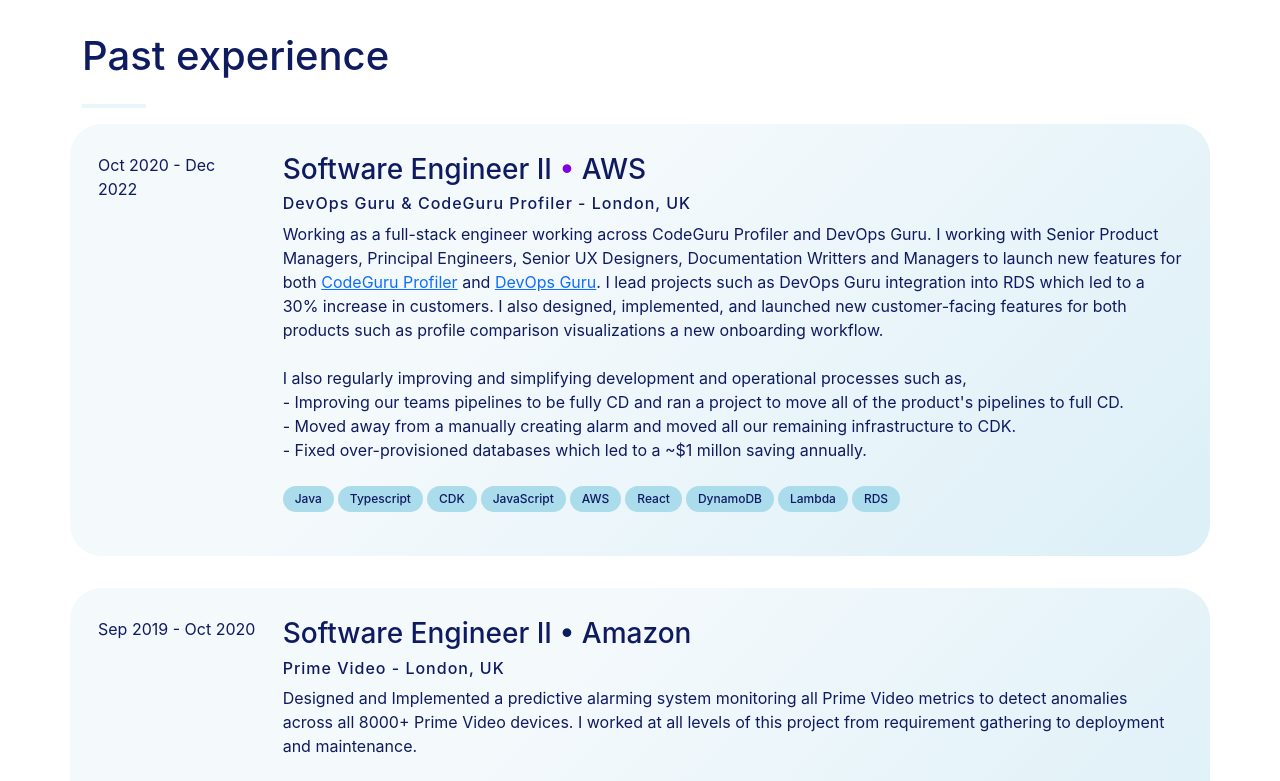
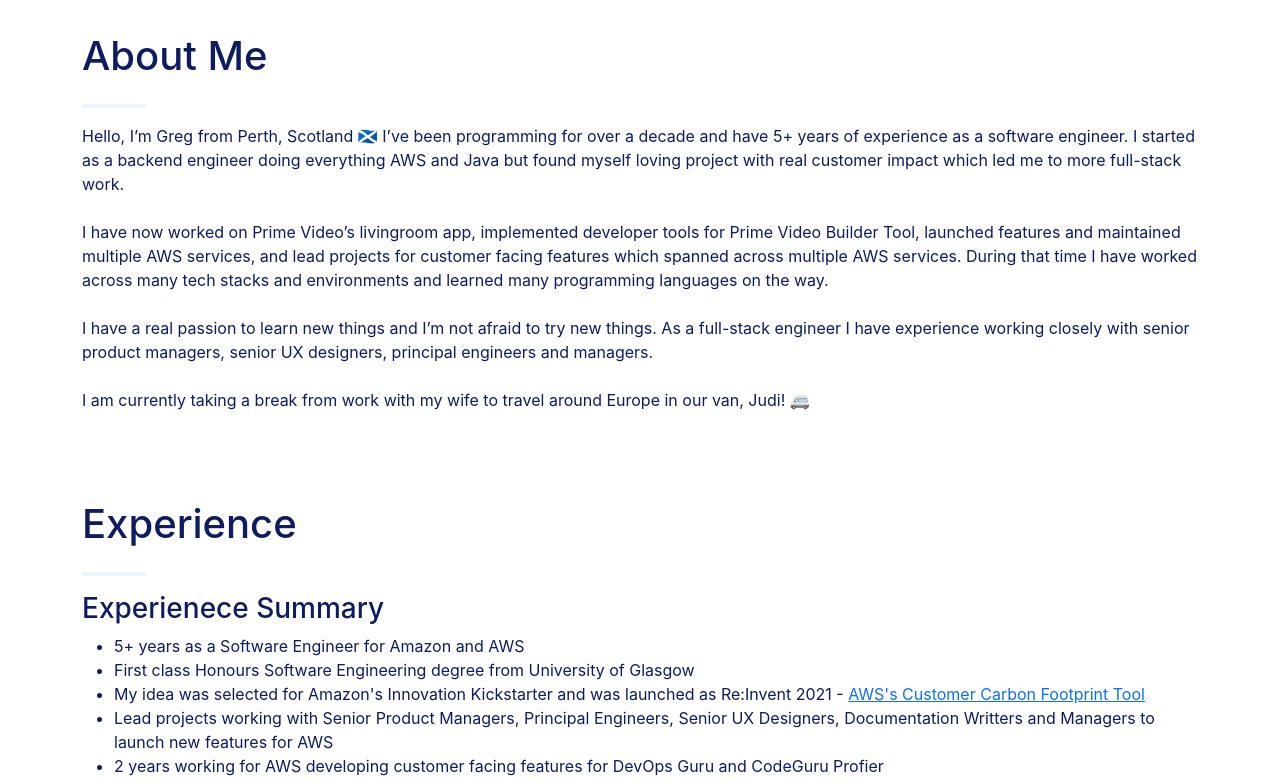
Before and after one commit to Greg12Thomson/personalWebsite, a React (Create React App) app: page / in a window 1280 px wide. Shown: the part 800-1581 px from the top of the page. Built offline with nearby package versions, Linux system fonts and the light colour scheme.

Commit message:
Add experience summary

```diff
--- a/package.json
+++ b/package.json
@@ -4,6 +4,7 @@
   "private": true,
   "dependencies": {
     "@fortawesome/fontawesome": "^1.1.8",
+    "@fortawesome/fontawesome-svg-core": "^6.4.0",
     "@fortawesome/free-regular-svg-icons": "^6.4.0",
     "@fortawesome/free-solid-svg-icons": "^6.4.0",
     "@fortawesome/react-fontawesome": "^0.2.0",
--- a/src/App.tsx
+++ b/src/App.tsx
@@ -12,6 +12,37 @@
       <header className="App-header">
         <Hero />
       </header>
+
+      <div className="section">
+        <Container className="experience">
+          <Row>
+            <Col md={12}>
+              <h1>About Me</h1>
+            </Col>
+          </Row>
+          <hr/>
+          <p>
+            Hello, I’m Greg from Perth, Scotland 🏴󠁧󠁢󠁳󠁣󠁴󠁿 I’ve been programming for over a decade and have
+            5+ years of experience as a software engineer. I started as a backend engineer doing
+            everything AWS and Java but found myself loving project with real customer
+            impact which led me to more full-stack work.<br/><br/>
+
+            I have now worked on Prime Video’s livingroom app, implemented developer tools
+            for Prime Video Builder Tool, launched features and maintained multiple AWS services,
+            and lead projects for customer facing features which spanned across multiple AWS
+            services. During that time I have worked across many tech stacks and environments
+            and learned many programming languages on the way.<br/><br/>
+
+            I have a real passion to learn new things and I’m not afraid to try new things. As
+            a full-stack engineer I have experience working closely with senior product
+            managers, senior UX designers, principal engineers and managers.<br/><br/>
+
+            I am currently taking a break from work with my wife to travel around Europe
+            in our van, Judi! 🚐<br/><br/>
+          </p>
+        </Container>
+      </div>
+
       <Experience />
 
       <Education />
@@ -24,6 +55,12 @@
               </Col>
             </Row>
             <hr/>
+            <p>
+              Just saying hello, ask for my CV or see if we can build something amazing that makes
+              a differnce? I'd love to hear from you. <br/><br/>
+
+              Fill in your info in the form below:
+            </p>
           </Container>
       </div>
 
--- a/src/components/Experience.tsx
+++ b/src/components/Experience.tsx
@@ -7,10 +7,26 @@
             <Container className="experience">
                 <Row>
                     <Col md={12}>
-                    <h1>Past experience</h1>
+                    <h1>Experience</h1>
                     </Col>
                 </Row>
                 <hr/>
+
+                <h3>Experienece Summary</h3>
+                <ul>
+                    <li>5+ years as a Software Engineer for Amazon and AWS</li>
+                    <li>First class Honours Software Engineering degree from University of Glasgow</li>
+                    <li>My idea was selected for Amazon's Innovation Kickstarter and was launched as Re:Invent
+                        2021 - <a href="https://aws.amazon.com/aws-cost-management/aws-customer-carbon-footprint-tool/">AWS's Customer Carbon Footprint Tool</a></li>
+                    <li>Lead projects working with Senior Product Managers, Principal Engineers, Senior UX Designers,
+                        Documentation Writters and Managers to launch new features for AWS</li>
+                    <li>2 years working for AWS developing customer facing features for DevOps Guru and
+                        CodeGuru Profier</li>
+                    <li>2 years working for Prime Video Builder Tool creating developer tools</li>
+                    <li>1 year working for Prime Video Livingroom implementing a hybrid mechanism to allow for
+                        the new Prime Video application to be created</li>
+                </ul>
+
 
 
                 {/* AWS */}
--- a/src/styles/hero.scss
+++ b/src/styles/hero.scss
@@ -54,7 +54,7 @@
     font-family: -apple-system,BlinkMacSystemFont,Segoe UI,Roboto,Helvetica,Arial,sans-serif,Apple Color Emoji,Segoe UI Emoji,Segoe UI Symbol;
     color: $dark-blue;
     margin-bottom: 2rem;
-    padding: 2rem;
+    padding: 2rem 2rem 0 2rem;
 
     h5 {
         letter-spacing: 1px;
```
Also changed, not shown: 1 other file (tests, documents, lock files or other folders).
